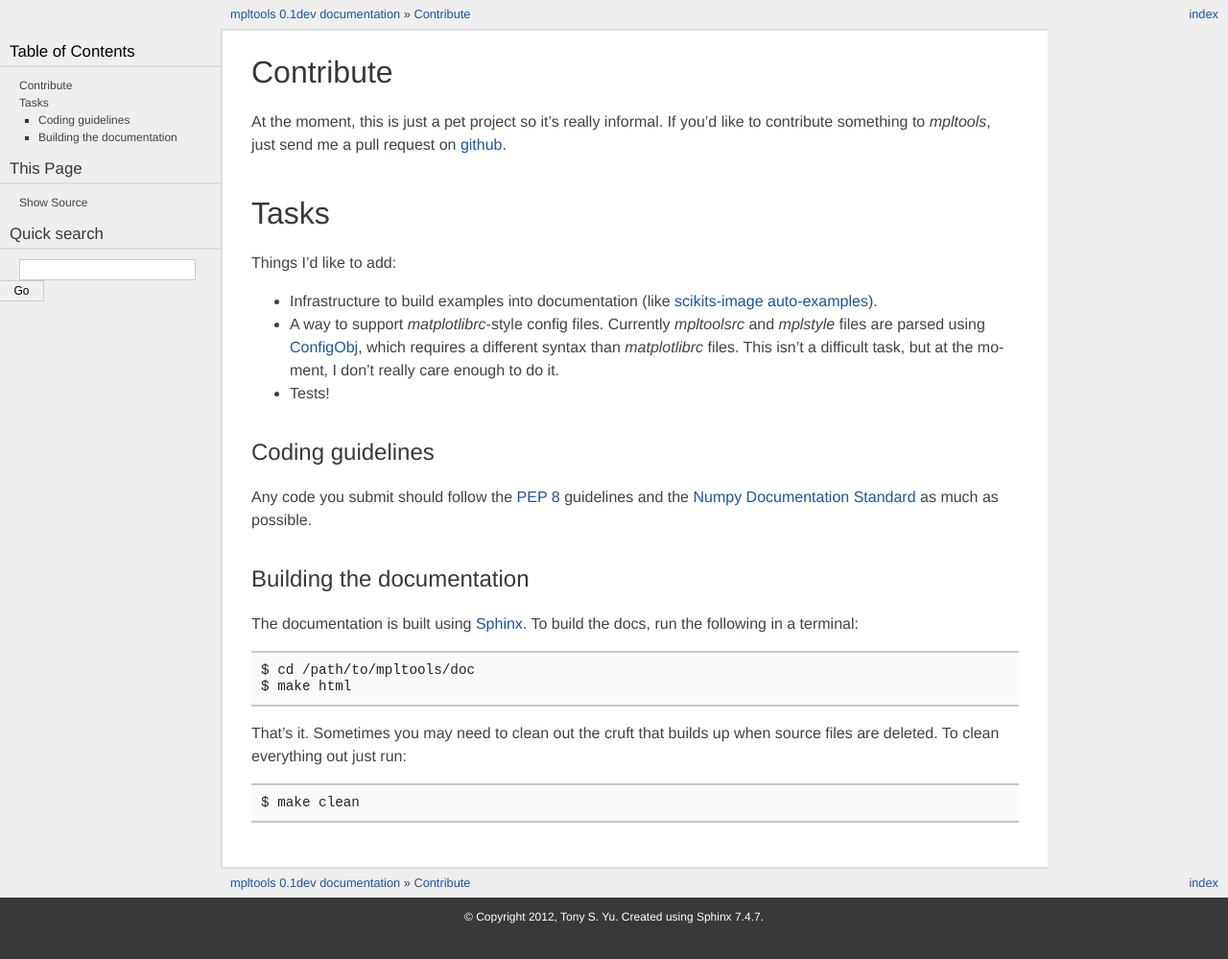
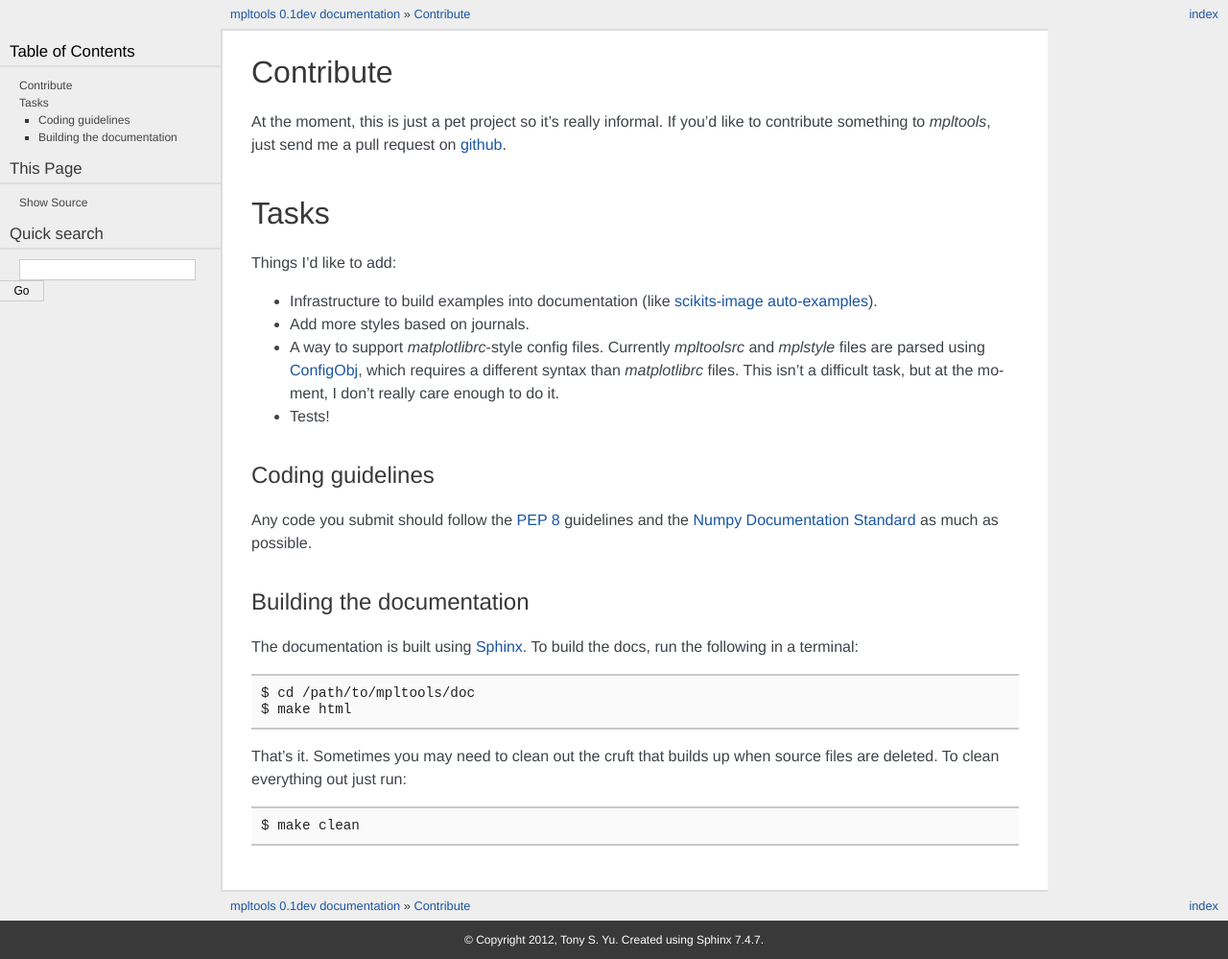
Before and after one commit to tonysyu/mpltools, a Sphinx documentation site: the page built from doc/source/contribute.rst, in a window 1280 px wide. Shown: the whole page at 96% size. Built offline with Sphinx 7.4.7, drawn with Linux system fonts in a browser that asks for light colours; formulas are drawn with MathJax 3; before the commit the page ends 975 px from its top, so only the background shows below that.

Commit message:
Add styles to todo list.

```diff
--- a/doc/source/contribute.rst
+++ b/doc/source/contribute.rst
@@ -16,6 +16,7 @@ Things I'd like to add:
 
 * Infrastructure to build examples into documentation (like `scikits-image
   auto-examples`_).
+* Add more styles based on journals.
 * A way to support `matplotlibrc`-style config files. Currently `mpltoolsrc`
   and `mplstyle` files are parsed using ConfigObj_, which requires a different
   syntax than `matplotlibrc` files. This isn't a difficult task, but at the
```
